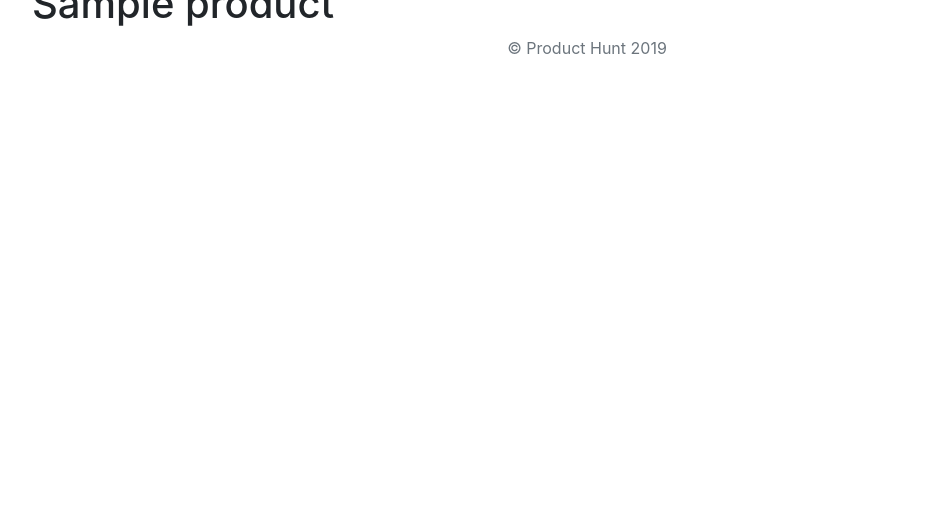
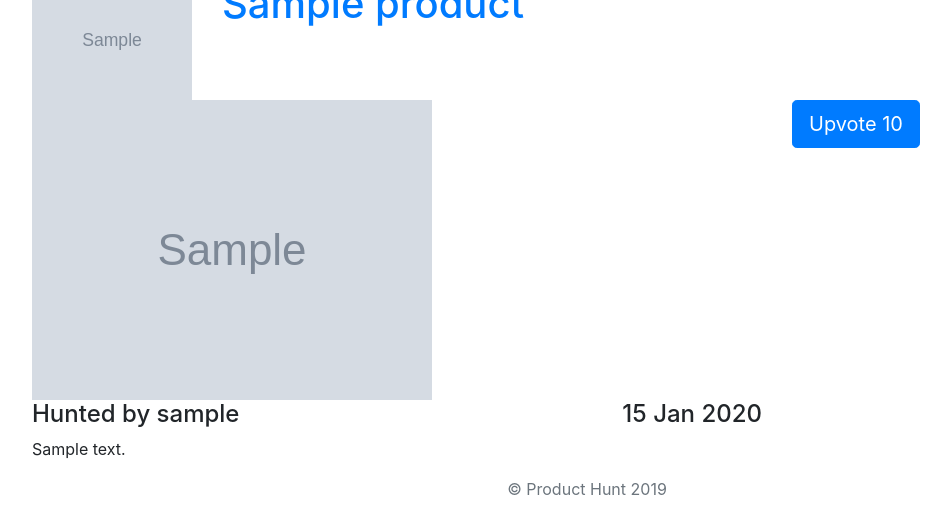
Before and after one commit to hebs87/producthunt, a Django app: page /products/1 in a window 1280 px wide. Shown: the part 346-863 px from the top of the page, without its empty margins (53-1004 px from the left). Before the commit the page ends 400 px from the top, so only its background shows below. Run offline with Django 3.2, Linux system fonts and the light colour scheme; a user stored in the database is signed in; tables that the repository leaves empty hold one stand-in row (values such as "Sample post"); grey boxes marked "Sample" are stand-in pictures; some libraries are stand-ins or nearby versions.

Commit message:
Added product details to detail.html

```diff
--- a/products/templates/detail.html
+++ b/products/templates/detail.html
@@ -4,6 +4,44 @@
 
 {% block content %}
 
-    <h1>{{ product.title }}</h1>
+    <div class="row">
+        <div class="col-2">
+            <img src="{{ product.icon.url }}" alt="{{ product.title }}" class="img-fluid">
+        </div>
+        <div class="col-10">
+            <a href="{{ product.url }}" target="_blank">
+                <h1>{{ product.title }}</h1>
+            </a>
+        </div>
+    </div>
+
+    <div class="row">
+        <div class="col-8">
+            <img src="{{ product.image.url }}" alt="{{ product.title }}" class="img-fluid">
+        </div>
+        <div class="col-4">
+            <a href="">
+                <button class="btn btn-primary btn-lg btn-lock">
+                    <span class="oi oi-thumb-up"></span>
+                    Upvote {{ product.votes_total }}
+                </button>
+            </a>
+        </div>
+    </div>
+
+    <div class="row">
+        <div class="col-4">
+            <h4>Hunted by {{ product.hunter.username }}</h4>
+        </div>
+        <div class="col-4 text-right">
+            <h4>{{ product.pub_date_beautify }}</h4>
+        </div>
+    </div>
+
+    <div class="row">
+        <div class="col-8">
+            <p>{{ product.body }}</p>
+        </div>
+    </div>
 
 {% endblock %}
```
